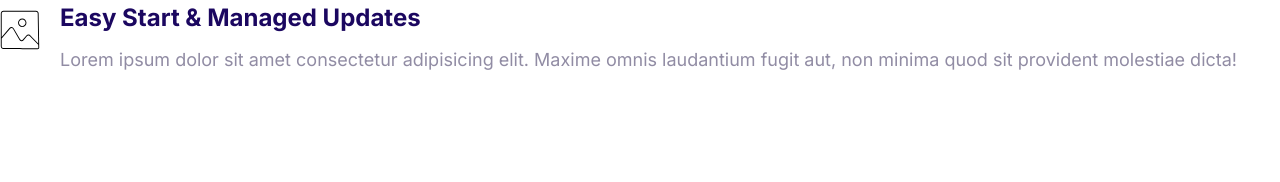
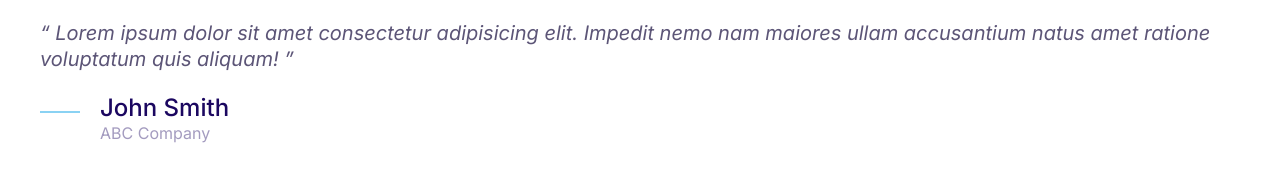
Before and after one commit to ayarmita/armita, a plain HTML site: page index.html in a window 1280 px wide. Drawn offline with Linux system fonts and the light colour scheme.

Commit message:
blockquotes

```diff
--- a/CSS/style.css
+++ b/CSS/style.css
@@ -4,6 +4,7 @@
     --color-accent: #ff3400;
     --color-heading: #1b0760;
     --color-body: #918ca4;
+    --color-body-darker: #5c5577;
     --color-border: #ccc;
     --border-radius: 30px;
 }
@@ -385,3 +386,52 @@
 .media__image {
     margin-top: 1rem;
 }
+
+/* Quotes */
+.quote {
+    font-size: 3rem;
+    font-style: italic;
+    color: var(--color-body-darker);
+    line-height: 1.3;
+}
+
+.quote__text::before {
+    content: open-quote;
+}
+
+.quote__text::after {
+    content: close-quote;
+}
+
+.quote__author {
+    font-size: 3rem;
+    font-weight: 500;
+    font-style: normal;
+    margin-bottom: 0;
+}
+
+.quote__organization {
+    color: var(--color-heading);
+    opacity: 0.4;
+    font-size: 2rem;
+    font-style: normal;
+}
+
+.quote__line {
+    position: relative;
+    bottom: 10px;
+}
+
+@media screen and (min-width: 1024px) {
+    .quote {
+        font-size: 2rem;
+    }
+
+    .quote__author {
+        font-size: 2.4rem
+    }
+
+    .quote__organization {
+        font-size: 1.6rem;
+    }
+}
--- a/index.html
+++ b/index.html
@@ -20,19 +20,25 @@
     <link rel="stylesheet" href="CSS/style.css" />
   </head>
   <body>
+    <blockquote class="quote">
+      <p class="quote__text">
+        Lorem ipsum dolor sit amet consectetur adipisicing elit. Impedit nemo
+        nam maiores ullam accusantium natus amet ratione voluptatum quis
+        aliquam!
+      </p>
+      <footer>
         <div class="media">
           <div class="media__image">
-        <svg class="icon icon--primary">
-          <use xlink:href="images/sprite.svg#snap"></use>
+            <svg class="icon icon--primary quote__line">
+              <use xlink:href="images/sprite.svg#line"></use>
             </svg>
           </div>
           <div class="media__body">
-        <h3 class="media__title">Easy Start & Managed Updates</h3>
-        <p>
-          Lorem ipsum dolor sit amet consectetur adipisicing elit. Maxime omnis
-          laudantium fugit aut, non minima quod sit provident molestiae dicta!
-        </p>
+            <h3 class="media__title quote__author">John Smith</h3>
+            <p class="quote__organization">ABC Company</p>
           </div>
         </div>
+      </footer>
+    </blockquote>
   </body>
 </html>
```
Also changed, not shown: components/blockquote.html (added, +19 -0 lines), components/media.html (+14 -0 lines). Lines whose indentation alone changed are shown as unchanged.
